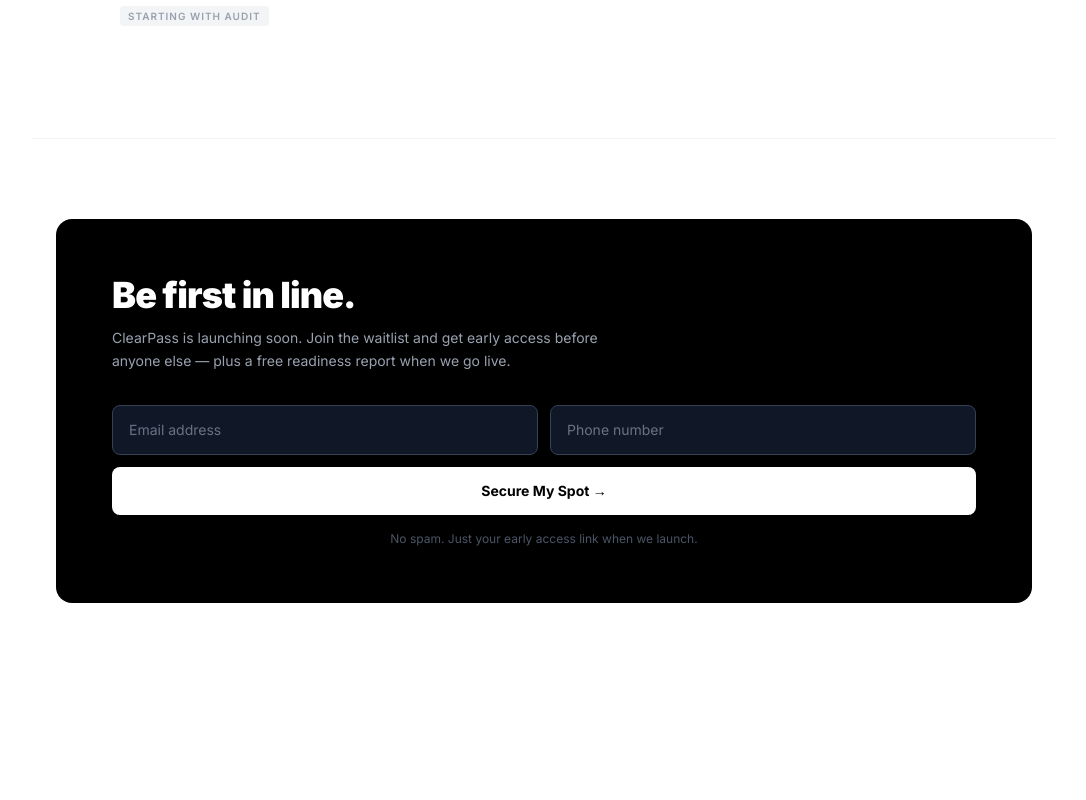
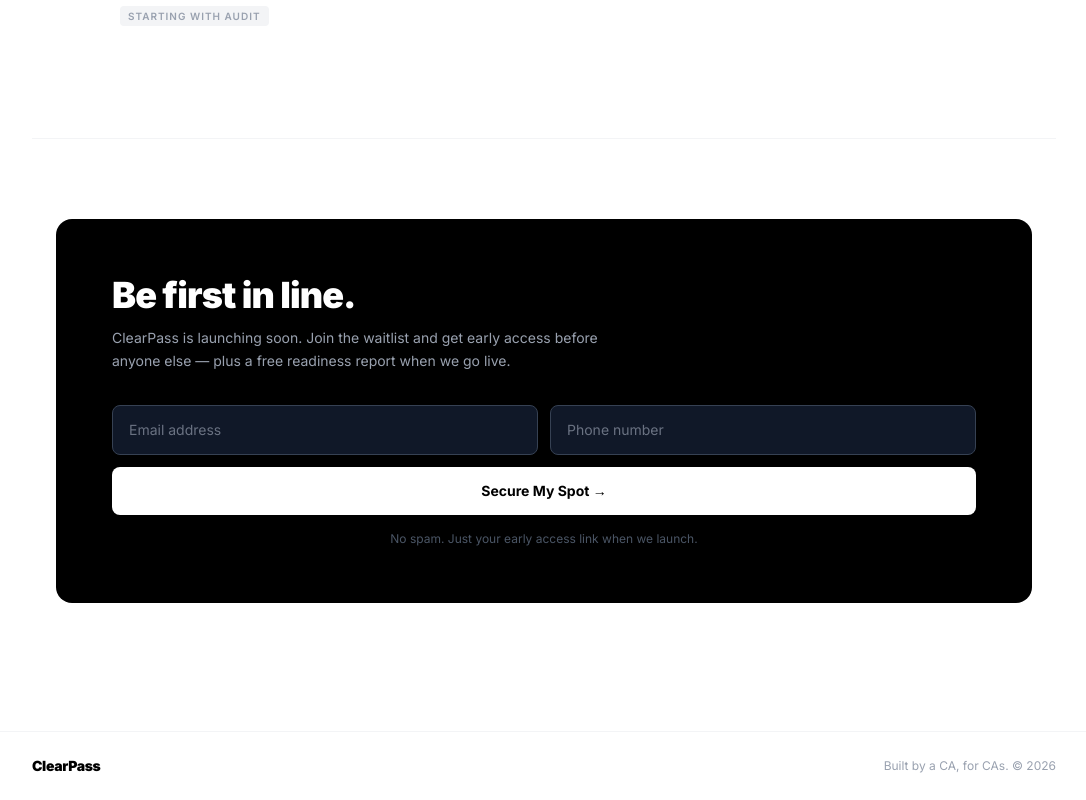
Before and after one commit to prabhavmakkar/clearpass, a React (Vite) app: page / in a window 1280 px wide. Shown: the part 2619-3419 px from the top of the page, without its empty margins (96-1182 px from the left). Before the commit the page ends 3350 px from the top, so only its background shows below. Built offline with nearby package versions, Linux system fonts and the light colour scheme.

Commit message:
feat: add Footer and complete full page layout

```diff
--- a/src/App.tsx
+++ b/src/App.tsx
@@ -3,6 +3,7 @@
 import Story from './components/Story'
 import Features from './components/Features'
 import Waitlist from './components/Waitlist'
+import Footer from './components/Footer'
 
 export default function App() {
   return (
@@ -15,6 +16,7 @@
       <Features />
       <hr className="mx-auto max-w-5xl border-gray-100" />
       <Waitlist />
+      <Footer />
     </div>
   )
 }
--- /dev/null
+++ b/src/components/Footer.tsx
@@ -0,0 +1,11 @@
+// src/components/Footer.tsx
+export default function Footer() {
+  return (
+    <footer className="border-t border-gray-100 px-6 py-6">
+      <div className="mx-auto flex max-w-5xl items-center justify-between">
+        <span className="text-sm font-black tracking-tight">ClearPass</span>
+        <p className="text-xs text-gray-400">Built by a CA, for CAs. © 2026</p>
+      </div>
+    </footer>
+  )
+}
```
